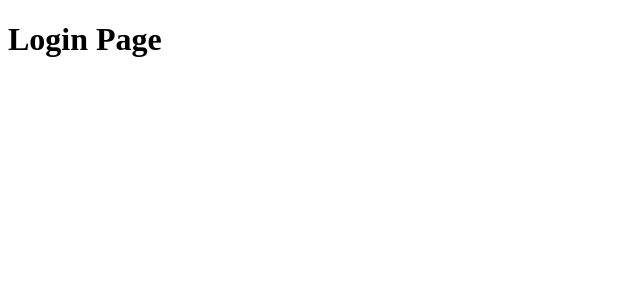
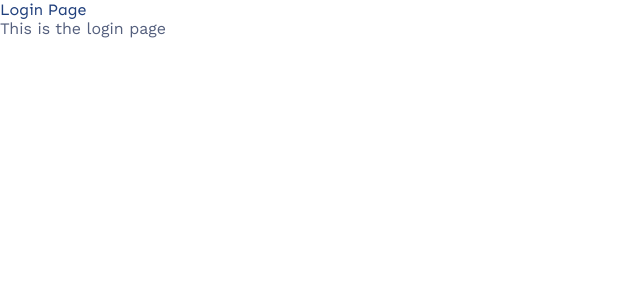
Before and after one commit to David3Emmanuel/lendsqr-fe-test, a Next.js app: page /login in a window 1280 px wide. Shown: the top 300 px of the page, without its empty margins (0-640 px from the left). Built offline with nearby package versions, Linux system fonts and the light colour scheme.

Commit message:
add global styles and fonts

```diff
--- /dev/null
+++ b/src/app/global.scss
@@ -0,0 +1,17 @@
+@use "../styles/reset" as reset;
+@use "../styles/font-sizes" as fontSizes;
+
+body {
+  color: hsl(224, 20%, 41%);
+  font-size: 16px;
+}
+
+h1,
+h2,
+h3,
+h4,
+h5,
+h6 {
+  color: hsl(220, 58%, 31%);
+  font-family: var(--font-sen);
+}
--- a/src/app/layout.tsx
+++ b/src/app/layout.tsx
@@ -1,3 +1,17 @@
+import './global.scss'
+import { Sen, Work_Sans } from 'next/font/google'
+
+const sen = Sen({
+  weight: ['400', '700'],
+  subsets: ['latin'],
+  variable: '--font-sen',
+})
+
+const workSans = Work_Sans({
+  weight: ['400', '700'],
+  subsets: ['latin'],
+})
+
 export default function RootLayout({
   children,
 }: {
@@ -5,7 +19,9 @@ export default function RootLayout({
 }) {
   return (
     <html lang="en">
-      <body>{children}</body>
+      <body className={`${workSans.className} ${sen.variable}`}>
+        {children}
+      </body>
     </html>
   )
 }
--- a/src/app/login/page.tsx
+++ b/src/app/login/page.tsx
@@ -2,6 +2,7 @@ export default function LoginPage() {
   return (
     <div>
       <h1>Login Page</h1>
+      <p>This is the login page</p>
     </div>
   )
 }
--- /dev/null
+++ b/src/styles/font-sizes.scss
@@ -0,0 +1,14 @@
+$size-xs: 0.75rem; // 12px
+$size-sm: 0.875rem; // 14px
+$size-base: 1rem; // 16px
+$size-lg: 1.125rem; // 18px
+$size-xl: 1.25rem; // 20px
+$size-2xl: 1.5rem; // 24px
+$size-3xl: 1.875rem; // 30px
+$size-4xl: 2.25rem; // 36px
+$size-40: 2.5rem; // 40px
+$size-5xl: 3rem; // 48px
+$size-6xl: 3.75rem; // 60px
+$size-7xl: 4.5rem; // 72px
+$size-8xl: 6rem; // 96px
+$size-9xl: 8rem; // 128px
--- /dev/null
+++ b/src/styles/reset.scss
@@ -0,0 +1,19 @@
+* {
+  box-sizing: border-box;
+  margin: 0;
+  padding: 0;
+  min-width: 0;
+  min-height: 0;
+  font-size: 1rem;
+  font-weight: normal;
+}
+
+table {
+  border-collapse: collapse;
+  border-spacing: 0;
+}
+
+ol,
+ul {
+  list-style: none;
+}
```
